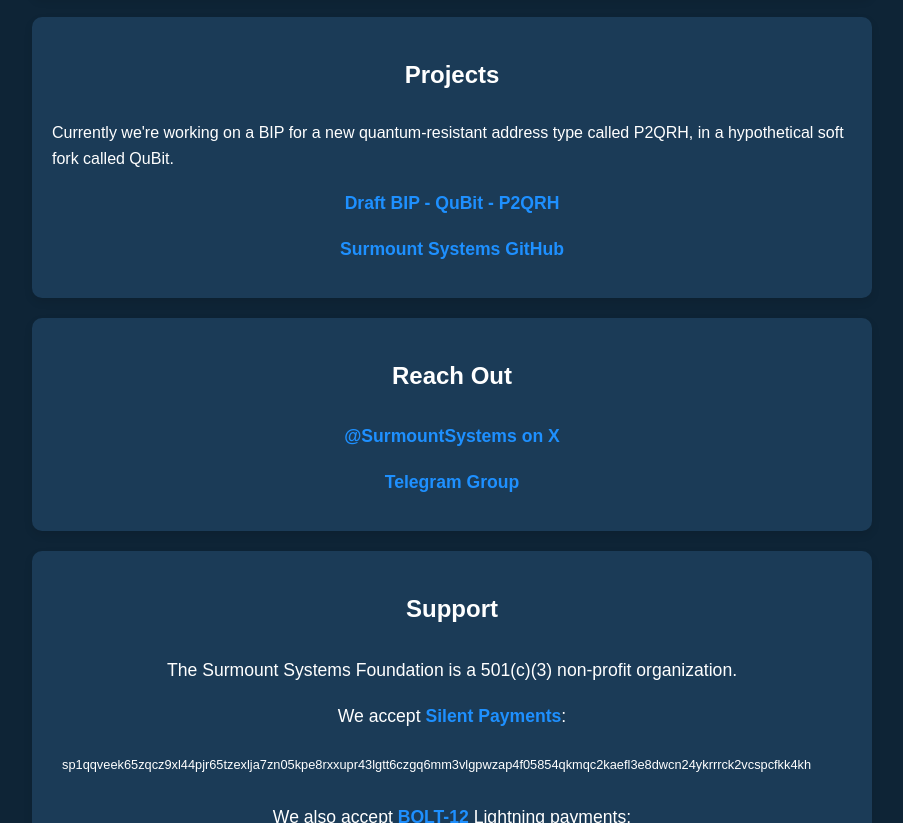
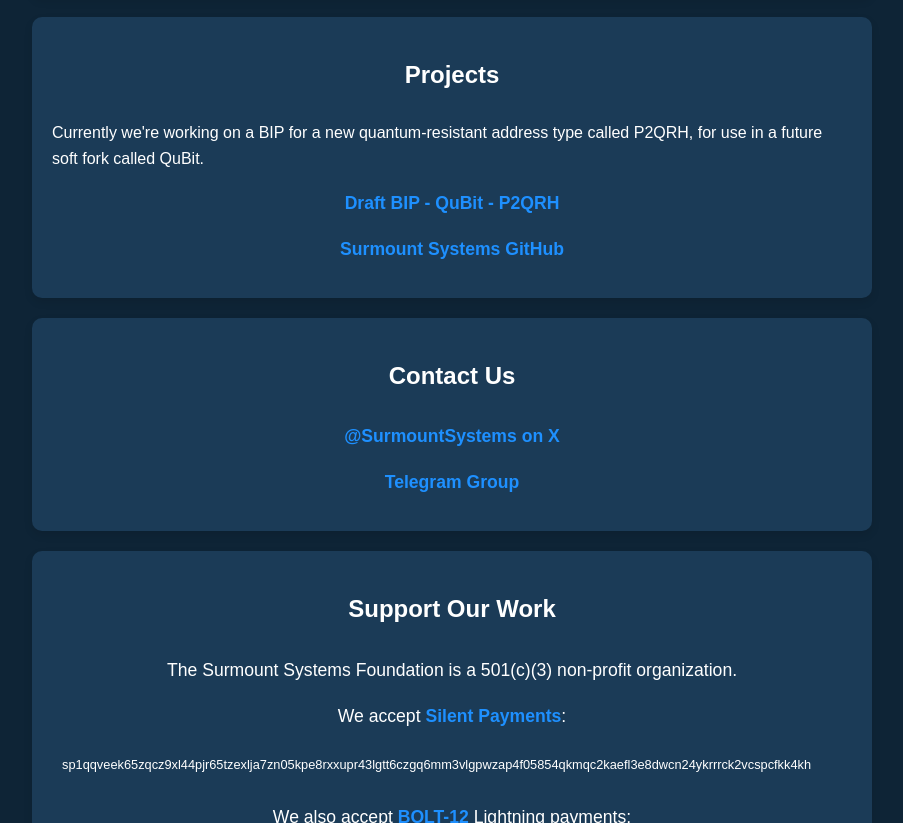
Before and after one commit to SurmountSystems/site, a plain HTML site: page index.html in a window 1280 px wide. Shown: the part 545-1368 px from the top of the page, without its empty margins (188-1091 px from the left). Drawn offline with Linux system fonts and the light colour scheme.

Commit message:
https://github.com/SurmountSystems/Site/issues/1

```diff
--- a/index.html
+++ b/index.html
@@ -54,7 +54,7 @@
         <h3>Projects</h3>
         <p>
           Currently we're working on a BIP for a new quantum-resistant address
-          type called P2QRH, in a hypothetical soft fork called QuBit.
+          type called P2QRH, for use in a future soft fork called QuBit.
         </p>
         <p class="center">
           <a
@@ -69,7 +69,7 @@
         </p>
       </section>
       <section id="social" class="section">
-        <h3>Reach Out</h3>
+        <h3>Contact Us</h3>
         <p class="center">
           <a href="https://x.com/SurmountSystems">@SurmountSystems on X</a>
         </p>
@@ -78,7 +78,7 @@
         </p>
       </section>
       <section id="support" class="section">
-        <h3>Support</h3>
+        <h3>Support Our Work</h3>
         <p class="center">The Surmount Systems Foundation is a 501(c)(3) non-profit organization.</p>
         <p class="center">We accept <a href="https://silentpayments.xyz">Silent Payments</a>:</p>
         <p id="silent-payment" class="code">sp1qqveek65zqcz9xl44pjr65tzexlja7zn05kpe8rxxupr43lgtt6czgq6mm3vlgpwzap4f05854qkmqc2kaefl3e8dwcn24ykrrrck2vcspcfkk4kh</p>
```
